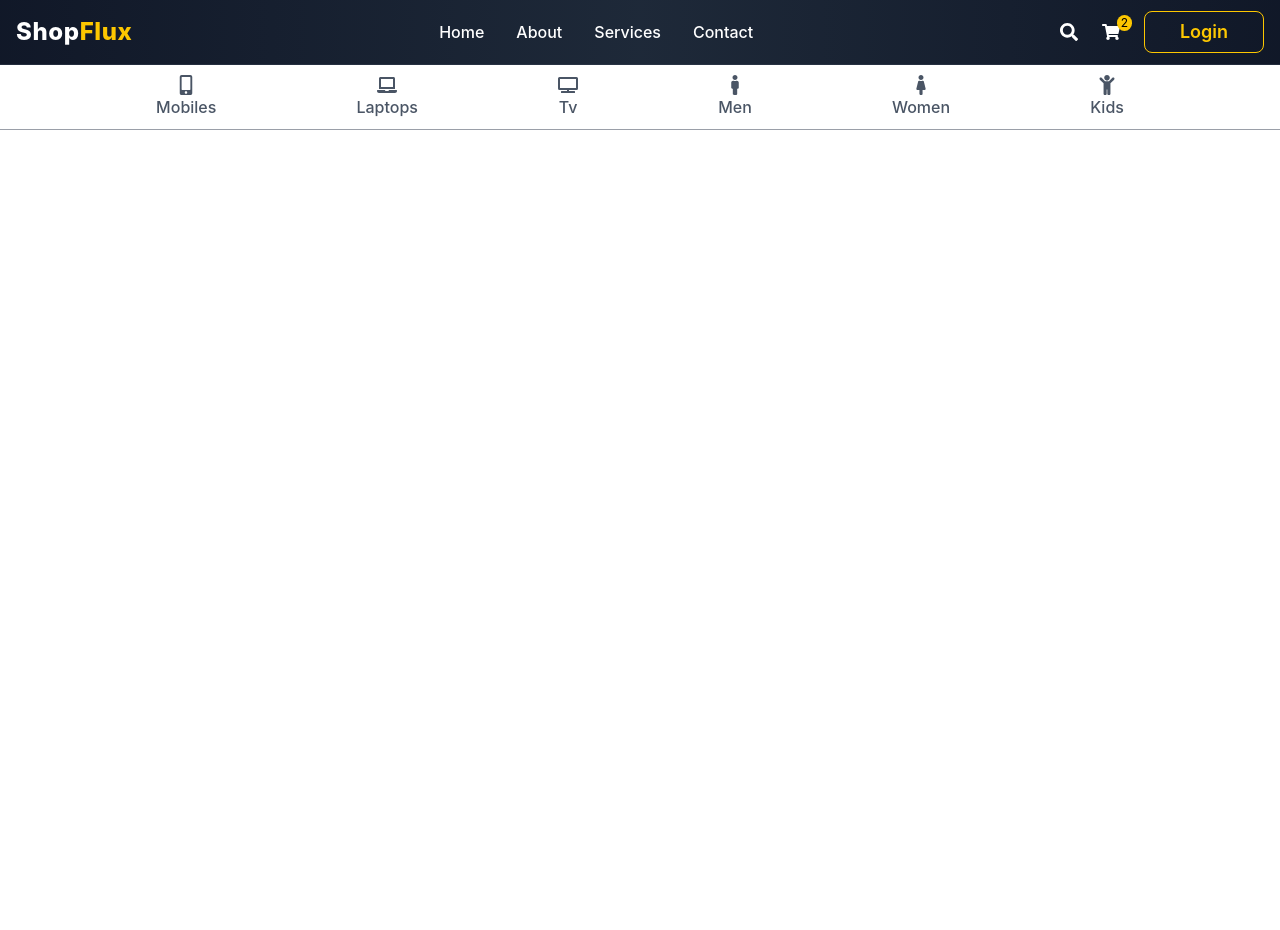
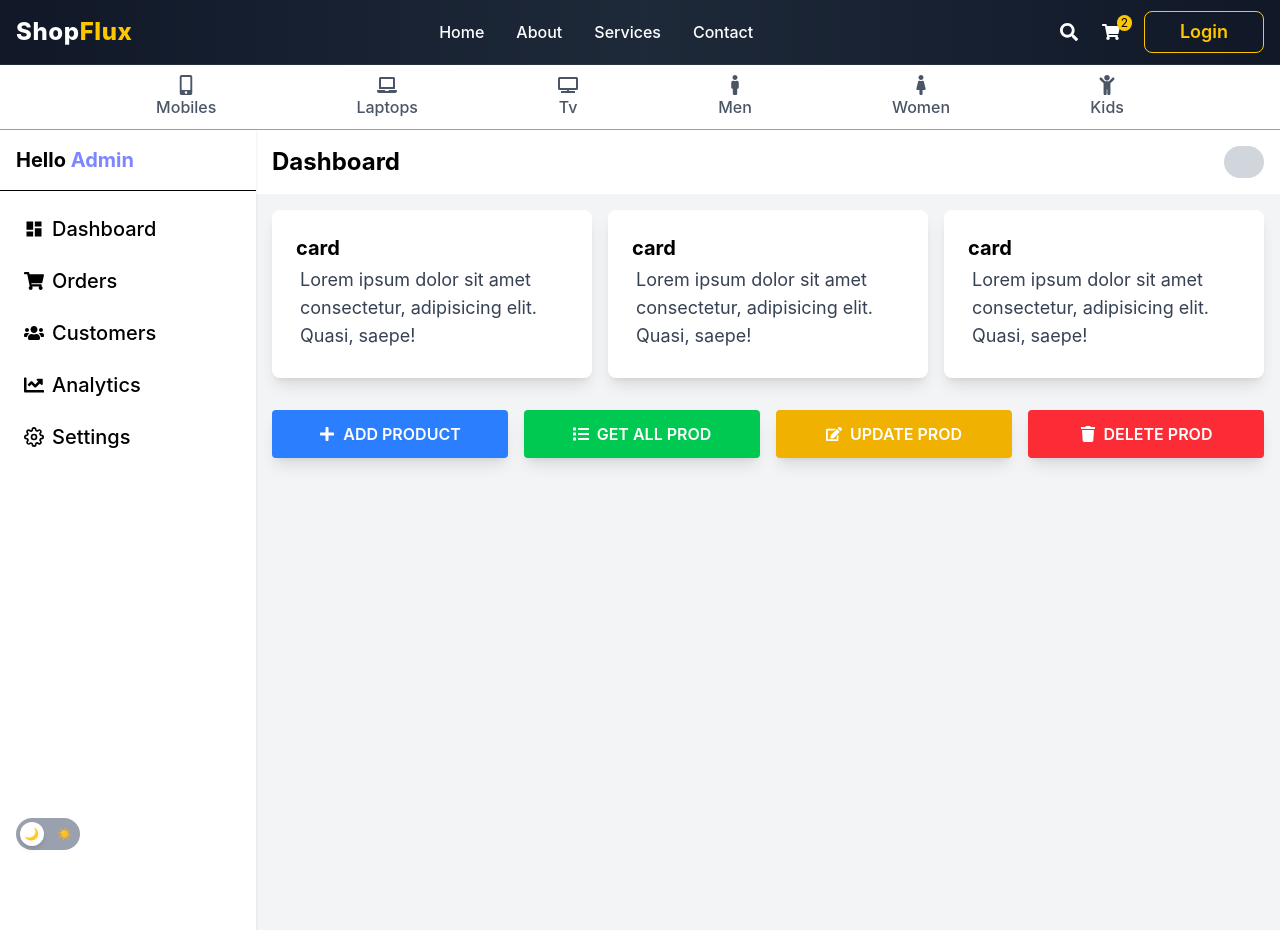
Before and after one commit to nitya-gopal-jena/shopflux-commerce, a React (Vite) app in the folder client/: page /admin-dashboard in a window 1280 px wide. Before the commit the page ends 800 px from the top, so only its background shows below. Built offline with nearby package versions, Linux system fonts and the light colour scheme.

Commit message:
feat(admin): create admin dashboard

```diff
--- a/client/src/App.jsx
+++ b/client/src/App.jsx
@@ -1,7 +1,9 @@
-import { BrowserRouter as Router, Routes } from 'react-router-dom';
+import { BrowserRouter as Router, Routes, Route } from 'react-router-dom';
 import Navbar from './components/layout/Navbar/Navbar';
 import PublicRoutes from './components/routes/PublicRoutes';
 import ProductRoutes from './components/routes/ProductRoutes';
+
+import AdminDashboard from './components/pages/admin/AdminDashboard';
 
 const App = () => {
   return (
@@ -11,6 +13,8 @@ const App = () => {
         <Routes>
           {PublicRoutes()}
           {ProductRoutes()}
+
+          <Route path='/admin-dashboard' element={<AdminDashboard />} />
         </Routes>
       </Router>
     </>
--- /dev/null
+++ b/client/src/components/pages/admin/AdminDashboard.jsx
@@ -0,0 +1,123 @@
+import React, { useState } from 'react';
+import { MdDashboard } from 'react-icons/md';
+import { FaShoppingCart, FaUsers, FaChartLine } from 'react-icons/fa';
+import { FiSettings } from 'react-icons/fi';
+import { FaPlus, FaList, FaEdit, FaTrash } from 'react-icons/fa';
+import { useNavigate } from 'react-router-dom';
+
+const AdminDashboard = () => {
+  const [sidebarOpen, setSidebarOpen] = useState(false);
+  const [darkMode, setDarkMode] = useState(false);
+  const navigate = useNavigate();
+
+  const navItems = [
+    { name: 'Dashboard', icon: <MdDashboard /> },
+    { name: 'Orders', icon: <FaShoppingCart /> },
+    { name: 'Customers', icon: <FaUsers /> },
+    { name: 'Analytics', icon: <FaChartLine /> },
+    { name: 'Settings', icon: <FiSettings /> },
+  ];
+
+  // Add Product button handler
+  function addProductBtn() {
+    navigate('/create-prod');
+  }
+
+  return (
+    <>
+      <div className={`flex bg-gray-100 h-screen ${darkMode ? 'dark' : ''} dark:bg-gray-900`}>
+        {/* SideNavbar  */}
+        <div
+          className={`fixed bg-white w-64 h-screen shadow  ${sidebarOpen ? 'translate-x-0' : '-translate-x-64'} lg:translate-x-0 lg:static ${darkMode ? 'dark' : ''} dark:bg-black`}
+        >
+          <div className='p-4 flex justify-between border-b'>
+            <div className={`text-xl font-bold ${darkMode ? 'dark' : ''} dark:text-white`}>
+              Hello <span className='text-[#7C86FF]'>Admin</span>
+            </div>
+            <button className={`lg:hidden ${darkMode ? 'dark' : ''} dark:text-white`} onClick={() => setSidebarOpen(false)}>
+              X
+            </button>
+          </div>
+
+          {/* navigation bar  */}
+          <div className='p-4 space-y-2'>
+            {navItems.map((item) => (
+              <div key={item.name} className={`flex items-center space-x-3 p-2  ${darkMode ? '' : 'hover:bg-gray-200'} rounded cursor-pointer`}>
+                <span className='flex items-center text-xl text-black  dark:text-white dark:hover:text-[#7C86FF]'>
+                  {item.icon}
+                  <span className='ml-2 font-medium'>{item.name}</span>
+                </span>
+              </div>
+            ))}
+          </div>
+
+          {/* dark mode button  */}
+          <div className='absolute bottom-20 left-4'>
+            <button
+              onClick={() => setDarkMode(!darkMode)}
+              className={`relative w-16 h-8 flex items-center rounded-full p-1 transition-colors duration-300 ${darkMode ? 'bg-gray-700' : 'bg-gray-400'}`}
+            >
+              <span className={`absolute w-6 h-6 bg-white rounded-full shadow-md transform transition-transform duration-300  ${darkMode ? 'translate-x-8' : 'translate-x-0'}`} />
+              <span className='absolute left-2 text-xs'>🌙</span>
+              <span className='absolute right-2 text-xs'>☀️</span>
+            </button>
+          </div>
+        </div>
+
+        {/* Main Dashboard  */}
+        <main className='flex-1'>
+          <header className={`bg-white flex justify-between p-4 ${darkMode ? 'dark' : ''} dark:bg-gray-900 dark:border-b dark:border-gray-700 `}>
+            <button className={`p-2 font-bold lg:hidden ${darkMode ? 'dark' : ''} dark:text-white`} onClick={() => setSidebarOpen(true)}>
+              =
+            </button>
+            <h1 className={`text-2xl font-bold ${darkMode ? 'dark' : ''} dark:text-white`}>Dashboard</h1>
+            <div className='bg-gray-300 w-10 rounded-full'></div>
+          </header>
+
+          {/* all cards  */}
+
+          <div className='grid grid-cols-1 md:grid-cols-2 lg:grid-cols-3 p-4 gap-4'>
+            <div className={`bg-white p-6 shadow-lg rounded-lg ${darkMode ? 'dark' : ''} dark:bg-gray-700`}>
+              <h2 className={`text-xl font-bold ${darkMode ? 'dark' : ''} dark:text-white`}>card</h2>
+              <p className={`text-lg text-gray-700 p-1 ${darkMode ? 'dark' : ''} dark:text-gray-100`}>Lorem ipsum dolor sit amet consectetur, adipisicing elit. Quasi, saepe!</p>
+            </div>
+
+            <div className={`bg-white p-6 shadow-lg rounded-lg ${darkMode ? 'dark' : ''} dark:bg-gray-700`}>
+              <h2 className={`text-xl font-bold ${darkMode ? 'dark' : ''} dark:text-white`}>card</h2>
+              <p className={`text-lg text-gray-700 p-1 ${darkMode ? 'dark' : ''} dark:text-gray-100`}>Lorem ipsum dolor sit amet consectetur, adipisicing elit. Quasi, saepe!</p>
+            </div>
+
+            <div className={`bg-white p-6 shadow-lg rounded-lg ${darkMode ? 'dark' : ''} dark:bg-gray-700`}>
+              <h2 className={`text-xl font-bold ${darkMode ? 'dark' : ''} dark:text-white`}>card</h2>
+              <p className={`text-lg text-gray-700 p-1 ${darkMode ? 'dark' : ''} dark:text-gray-100`}>Lorem ipsum dolor sit amet consectetur, adipisicing elit. Quasi, saepe!</p>
+            </div>
+          </div>
+
+          {/* All product operation buttons  */}
+          <div className='grid grid-cols-1 md:grid-cols-2 lg:grid-cols-4 p-4 gap-4'>
+            <button
+              className='flex items-center justify-center gap-2 px-6 py-3 bg-blue-500 text-white font-semibold rounded-sm shadow-lg hover:bg-blue-600 hover:scale-105 transition-transform uppercase cursor-pointer'
+              onClick={addProductBtn}
+            >
+              <FaPlus /> add Product
+            </button>
+
+            <button className='flex items-center justify-center gap-2 px-6 py-3 bg-green-500 text-white font-semibold rounded-sm shadow-lg hover:bg-green-600 hover:scale-105 transition-transform uppercase cursor-pointer '>
+              <FaList /> get All Prod
+            </button>
+
+            <button className='flex items-center justify-center gap-2 px-6 py-3 bg-yellow-500 text-white font-semibold rounded-sm shadow-lg hover:bg-yellow-600 hover:scale-105 transition-transform uppercase cursor-pointer'>
+              <FaEdit /> update Prod
+            </button>
+
+            <button className='flex items-center justify-center gap-2 px-6 py-3 bg-red-500 text-white font-semibold rounded-sm shadow-lg hover:bg-red-600 hover:scale-105 transition-transform uppercase cursor-pointer'>
+              <FaTrash /> delete Prod
+            </button>
+          </div>
+        </main>
+      </div>
+    </>
+  );
+};
+
+export default AdminDashboard;
--- a/client/src/components/product/CreateProduct.jsx
+++ /dev/null
@@ -1,9 +0,0 @@
-import React from 'react'
-
-const CreateProduct = () => {
-  return (
-    <div>CreateProduct</div>
-  )
-}
-
-export default CreateProduct
--- a/client/src/index.css
+++ b/client/src/index.css
@@ -1 +1,3 @@
 @import "tailwindcss";
+
+@custom-variant dark (&:where(.dark, .dark *));
```
